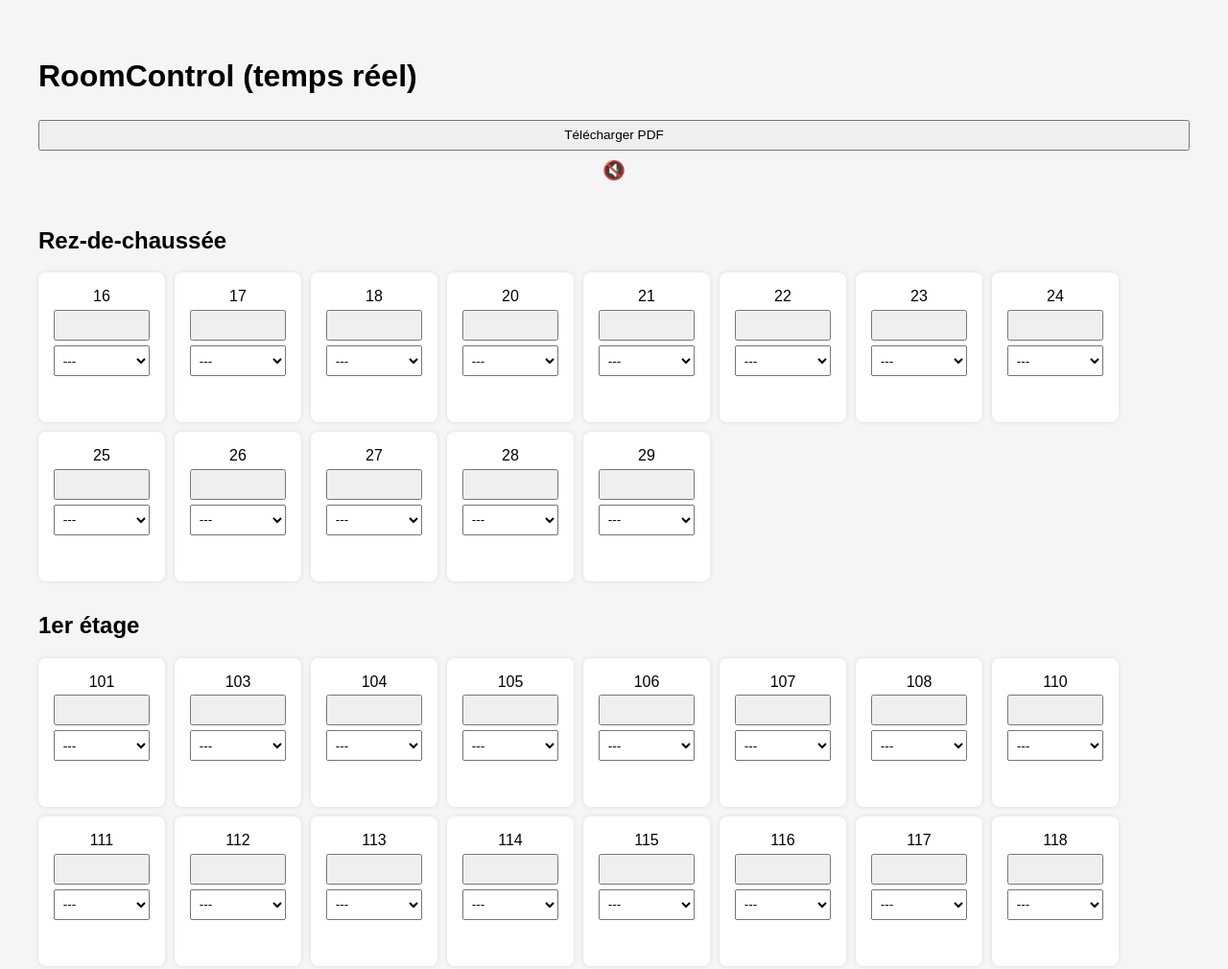
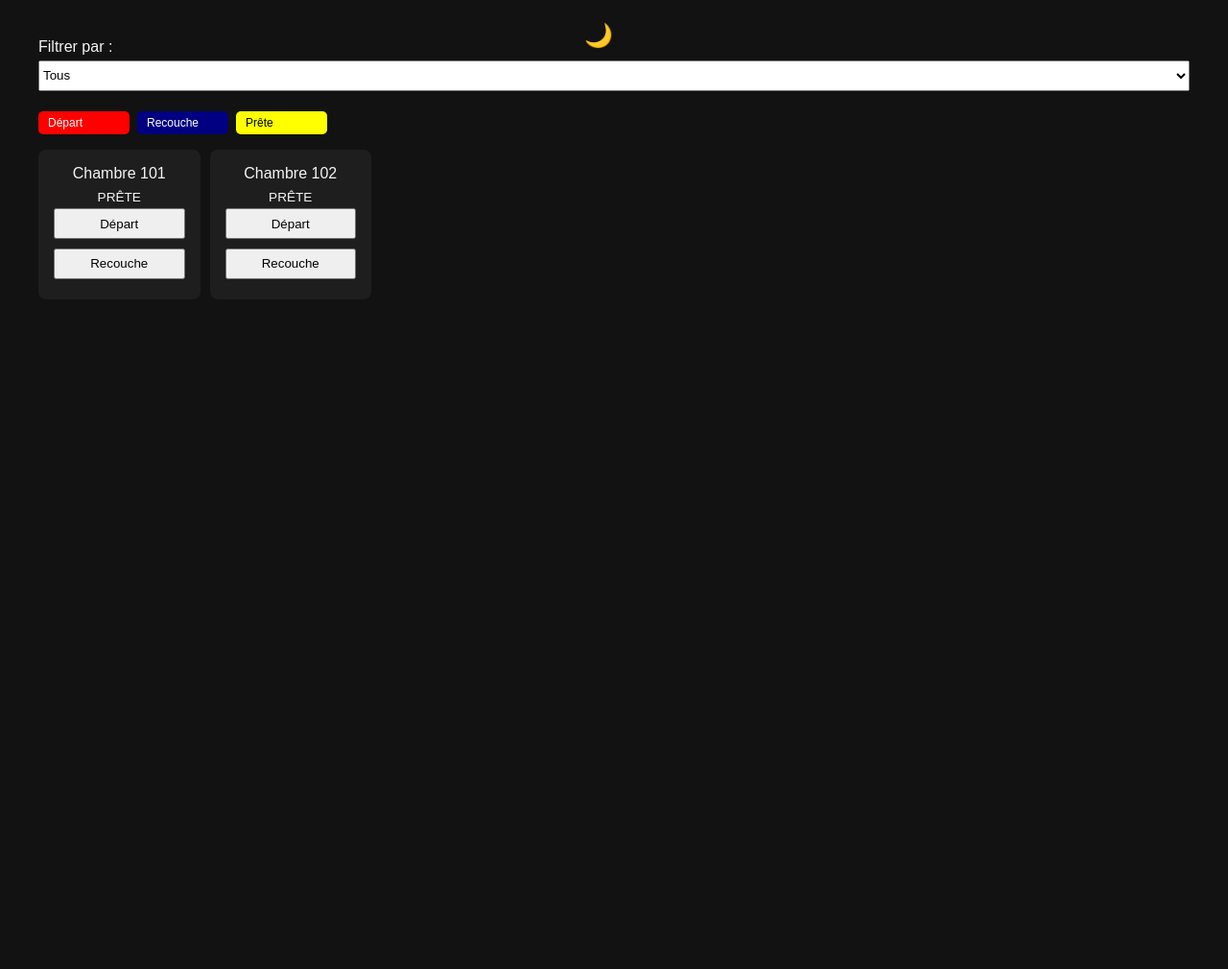
Before and after one commit to lo1969lo/roomcontrol, a plain HTML site: page index.html in a window 1280 px wide. Shown: the top 1010 px of the page at 96% size. After the commit the page ends 800 px from the top, so only its background shows below. Drawn offline with Linux system fonts and the light colour scheme; no server answers.

Commit message:
Update index.html

```diff
--- a/index.html
+++ b/index.html
@@ -1,189 +1,144 @@
 <!DOCTYPE html>
 <html lang="fr">
 <head>
-  <meta charset="UTF-8">
-  <meta name="viewport" content="width=device-width, initial-scale=1.0">
+  <meta charset="UTF-8" />
+  <meta name="viewport" content="width=device-width, initial-scale=1.0" />
   <title>RoomControl (temps réel)</title>
   <script src="https://cdnjs.cloudflare.com/ajax/libs/html2pdf.js/0.10.1/html2pdf.bundle.min.js"></script>
   <style>
-    body { font-family: Arial; background: #f5f5f5; padding: 2rem; }
+    body {
+      font-family: Arial;
+      padding: 2rem;
+      transition: background 0.3s, color 0.3s;
+    }
+    body.dark { background: #121212; color: #f5f5f5; }
+    body.light { background: #fff; color: #000; }
+    .theme-toggle {
+      position: fixed; top: 1rem; right: 1rem;
+      background: none; border: none;
+      font-size: 1.5rem; cursor: pointer; z-index: 1000;
+    }
+    .legend {
+      margin: 1rem 0; display: flex; flex-wrap: nowrap;
+      gap: 8px; align-items: center; justify-content: flex-start; overflow-x: auto;
+    }
+    .etat-item {
+      padding: 5px 10px; border-radius: 5px;
+      font-size: 0.75rem; color: white; min-width: 75px; white-space: nowrap;
+    }
+    .etat-collabo {
+      font-size: 0.85rem; margin-top: 0.5rem;
+    }
     .etage { margin-bottom: 2rem; page-break-after: always; }
     .chambres { display: flex; flex-wrap: wrap; gap: 10px; }
-    .chambre { background: white; padding: 1rem; border-radius: 8px; min-width: 100px; text-align: center; box-shadow: 0 0 5px rgba(0,0,0,0.1); transition: box-shadow 0.3s ease; }
-    .highlight { box-shadow: 0 0 15px 3px #00ff00 !important; }
-    .etat-collabo { margin-top: 0.5rem; font-size: 0.85rem; font-weight: bold; color: #222; text-transform: uppercase; height: 1.5rem; display: flex; align-items: center; justify-content: center; }
-    button, select { margin-top: 0.3rem; padding: 0.3rem; width: 100%; font-size: 0.85rem; height: 2rem; }
-    .blanc { background: white; color: black; border: 1px solid #ccc; }
-    .depart { background: red; color: black; }
-    .recouche { background: navy; color: #87cefa; }
-    .recouche_non_faire { background: #87cefa; color: black; }
-    .parfum { background: pink; color: red; }
-    .prete { background: yellow; color: black; }
-    .bloquee { background: orange; color: black; }
-    .maintenance { background: white; color: #ccc; border: 2px solid #ccc; }
-    .urgence_parfum { background: red; color: white; }
-    .bloquee_videe { background: orange; color: white; }
-    .quick { background: black; color: white; }
-    .inoccupée { background: lightgray; color: black; }
-    .npd { background: purple; color: white; }
-    .legend {
-      margin: 1rem 0;
-      display: flex;
-      flex-direction: row;
-      flex-wrap: nowrap;
-      gap: 8px;
-      align-items: center;
-      justify-content: flex-start;
-      overflow-x: auto;
+    .chambre {
+      background: #1e1e1e; padding: 1rem; border-radius: 8px;
+      min-width: 100px; text-align: center; transition: box-shadow 0.3s ease;
     }
-    .etat-item {
-      padding: 5px 10px;
-      border-radius: 5px;
-      font-size: 0.75rem;
-      color: white;
-      position: relative;
-      text-align: center;
-      min-width: 75px;
-      white-space: nowrap;
-    }
-    .etat-item::after {
-      content: attr(data-index);
-      display: block;
-      font-size: 0.75rem;
-      color: black;
-      margin-top: 2px;
-    }
-    #resume { margin-top: 2rem; padding: 1rem; background: #fff; border-radius: 8px; box-shadow: 0 0 5px rgba(0,0,0,0.1); }
+    .highlight { box-shadow: 0 0 15px 3px #00ff00; }
+    #resume { margin-top: 2rem; padding: 1rem; background: #222;
+      color: #f5f5f5; border-radius: 8px; box-shadow: 0 0 5px rgba(255,255,255,0.1); }
     #resume h2 { margin-bottom: 1rem; }
-    #muteToggle { float: right; background: none; border: none; font-size: 1.2rem; cursor: pointer; }
+    #muteToggle { float: right; background: none; border: none; font-size: 1.2rem; cursor: pointer; color: #fff; }
+    select, button { margin: 0.3rem 0; width: 100%; height: 2rem; }
   </style>
 </head>
-<body>
-<audio id="notifSound" src="https://actions.google.com/sounds/v1/cartoon/wood_plank_flicks.ogg" preload="auto"></audio>
-<h1 id="titre">RoomControl (temps réel)</h1>
-<div id="controls">
-  <button id="pdfBtn">Télécharger PDF</button>
-  <button id="muteToggle" title="Activer/Désactiver le son">🔇</button>
-</div>
-<div id="app"></div>
-<div id="resume"></div>
-<script type="module">
-  import { initializeApp } from 'https://www.gstatic.com/firebasejs/9.22.2/firebase-app.js';
-  import { getDatabase, ref, set, update, onValue } from 'https://www.gstatic.com/firebasejs/9.22.2/firebase-database.js';
+<body class="dark">
+  <button class="theme-toggle" onclick="toggleTheme()">🌙</button>
+  <audio id="notifSound" src="https://actions.google.com/sounds/v1/cartoon/wood_plank_flicks.ogg" preload="auto"></audio>
 
-  const firebaseConfig = { apiKey: "AIzaSyC59WLjonNhBwvLfjLJBbEZmuvA6m-v5vY", authDomain: "roomcontrol-2a204.firebaseapp.com", databaseURL: "https://roomcontrol-2a204-default-rtdb.europe-west1.firebasedatabase.app", projectId: "roomcontrol-2a204", storageBucket: "roomcontrol-2a204.appspot.com", messagingSenderId: "558206279775", appId: "1:558206279775:web:d2cea568f73258dc31fbea" };
+  <label for="filtre">Filtrer par :</label>
+  <select id="filtre" onchange="filtrer()">
+    <option value="all">Tous</option>
+    <option value="etage1">Étage 1</option>
+    <option value="etage2">Étage 2</option>
+    <option value="alice">Alice</option>
+    <option value="bob">Bob</option>
+  </select>
 
-  const app = initializeApp(firebaseConfig);
-  const db = getDatabase(app);
-  let soundEnabled = false;
-  const notifSound = document.getElementById("notifSound");
-  document.getElementById("muteToggle").onclick = () => {
-    soundEnabled = !soundEnabled;
-    document.getElementById("muteToggle").textContent = soundEnabled ? "🔊" : "🔇";
-  };
+  <div class="legend">
+    <div class="etat-item" style="background:red">Départ</div>
+    <div class="etat-item" style="background:navy">Recouche</div>
+    <div class="etat-item" style="background:yellow;color:black">Prête</div>
+  </div>
 
-  const etats = ['blanc','depart','recouche','recouche_non_faire','parfum','inoccupée','npd','prete','bloquee','maintenance','urgence_parfum','bloquee_videe','quick'];
-  const collaborateurs = ["---", "Rahel", "Landrine", "Benti", "Gladys", "Agnès", "Eva", "Aurélien", "Sylvie", "Déborah", "Laurent"];
-  const etatLabels = {
-    blanc: "BLANC", depart: "DEPART", recouche: "RECOUCHE", recouche_non_faire: "RECOUCHE NON FAIRE",
-    parfum: "PARFUM", inoccupée: "INOCCUPÉE", npd: "NPD", prete: "PRÊTE", bloquee: "BLOQUÉE",
-    maintenance: "MAINTENANCE", urgence_parfum: "URGENCE PARFUM", bloquee_videe: "BLOQUÉE VIDÉE", quick: "QUICK"
-  };
-  const data = {"Rez-de-chaussée": [16,17,18,20,21,22,23,24,25,26,27,28,29],"1er étage": [101,103,104,105,106,107,108,110,111,112,113,114,115,116,117,118,120,121,122,123,124,125,126,127,128,129],"2e étage": [201,203,204,205,206,207,208,210,211,212,213,214,215,216,217,218,220,221,222,223,224,225,226,227,228,229],"3e étage": [301,303,304,305,306,307,308,310,311,312,313,314,315,316,317,318,320,321,322,323,324,325,326,327,328,329] };
+  <div class="chambres">
+    <div class="chambre" data-id="101" data-etage="etage1" data-collaborateur="alice">
+      <div>Chambre 101</div>
+      <div class="etat-collabo">PRÊTE</div>
+      <button onclick="changerEtat(this, 'depart')">Départ</button>
+      <button onclick="changerEtat(this, 'recouche')">Recouche</button>
+    </div>
+    <div class="chambre" data-id="102" data-etage="etage2" data-collaborateur="bob">
+      <div>Chambre 102</div>
+      <div class="etat-collabo">PRÊTE</div>
+      <button onclick="changerEtat(this, 'depart')">Départ</button>
+      <button onclick="changerEtat(this, 'recouche')">Recouche</button>
+    </div>
+  </div>
 
-  const container = document.getElementById("app");
-  const legendDiv = document.createElement("div");
-  legendDiv.className = "legend";
-  Object.entries(etatLabels).forEach(([etat, label], index) => {
-    const span = document.createElement("span");
-    span.className = `etat-item ${etat}`;
-    span.setAttribute("data-index", index + 1);
-    span.textContent = label;
-    legendDiv.appendChild(span);
-  });
-  container.appendChild(legendDiv);
+  <script>
+    function toggleTheme() {
+      const body = document.body;
+      const next = body.classList.contains("dark") ? "light" : "dark";
+      body.className = next;
+      document.querySelector(".theme-toggle").textContent = next === "dark" ? "🌙" : "☀️";
+      localStorage.setItem("theme", next);
+    }
+    window.onload = () => {
+      const saved = localStorage.getItem("theme") || "dark";
+      document.body.className = saved;
+      document.querySelector(".theme-toggle").textContent = saved === "dark" ? "🌙" : "☀️";
+      planifierEnvoiPDF();
+    };
 
-  const chambreElements = [];
-  Object.entries(data).forEach(([etage, chambres]) => {
-    const section = document.createElement("div");
-    section.className = "etage";
-    const title = document.createElement("h2");
-    title.textContent = etage;
-    section.appendChild(title);
-    const wrap = document.createElement("div");
-    wrap.className = "chambres";
+    function changerEtat(button, nouvelEtat) {
+      const chambre = button.closest(".chambre");
+      chambre.querySelector(".etat-collabo").textContent = nouvelEtat.toUpperCase();
+      chambre.classList.add("highlight");
+      setTimeout(() => chambre.classList.remove("highlight"), 1000);
+    }
 
-    chambres.forEach(num => {
-      const chambreDiv = document.createElement("div");
-      chambreDiv.className = "chambre";
-      const titre = document.createElement("div");
-      titre.textContent = num;
-      chambreDiv.appendChild(titre);
-      const etat = document.createElement("button");
-      chambreDiv.appendChild(etat);
-      const select = document.createElement("select");
-      collaborateurs.forEach(name => {
-        const opt = document.createElement("option");
-        opt.value = name;
-        opt.textContent = name;
-        select.appendChild(opt);
+    function filtrer() {
+      const filtre = document.getElementById("filtre").value;
+      document.querySelectorAll(".chambre").forEach(el => {
+        const match = filtre === "all" ||
+          el.dataset.etage === filtre ||
+          el.dataset.collaborateur === filtre;
+        el.style.display = match ? '' : 'none';
       });
-      chambreDiv.appendChild(select);
-      const info = document.createElement("div");
-      info.className = "etat-collabo";
-      chambreDiv.appendChild(info);
+    }
 
-      const chambreRef = ref(db, `chambres/${num}`);
-      onValue(chambreRef, snapshot => {
-        const val = snapshot.val();
-        if (val) {
-          etat.textContent = val.etat;
-          etat.className = val.etat;
-          select.value = val.collaborateur || "---";
-          chambreDiv.className = `chambre ${val.etat}`;
-          info.textContent = val.etat.toUpperCase();
-          chambreDiv.dataset.collaborateur = val.collaborateur;
-          chambreDiv.classList.add("highlight");
-          if (soundEnabled) notifSound.play();
-          setTimeout(() => chambreDiv.classList.remove("highlight"), 1000);
-        } else {
-          update(chambreRef, { etat: 'blanc', collaborateur: '---' });
-        }
+    function generateAndSendPDF() {
+      const element = document.body;
+      const opt = {
+        margin: 0.5,
+        filename: `rapport_${new Date().toISOString().split('T')[0]}.pdf`,
+        image: { type: 'jpeg', quality: 0.98 },
+        html2canvas: { scale: 2 },
+        jsPDF: { unit: 'in', format: 'a4', orientation: 'portrait' }
+      };
+      html2pdf().from(element).set(opt).outputPdf('blob').then(blob => {
+        const formData = new FormData();
+        formData.append('pdf', blob, opt.filename);
+        fetch('https://ton-backend/send-pdf', {
+          method: 'POST',
+          body: formData
+        }).then(r => console.log('PDF envoyé')).catch(err => console.error('Erreur envoi', err));
       });
+    }
 
-      etat.onclick = () => {
-        const current = etats.indexOf(etat.textContent);
-        const next = etats[(current + 1) % etats.length];
-        update(chambreRef, { etat: next, collaborateur: select.value });
-        etat.textContent = next;
-        etat.className = next;
-        chambreDiv.className = `chambre ${next}`;
-        info.textContent = next.toUpperCase();
-      };
-
-      select.onchange = () => {
-        update(chambreRef, { etat: etat.textContent, collaborateur: select.value });
-        chambreDiv.dataset.collaborateur = select.value;
-      };
-
-      wrap.appendChild(chambreDiv);
-      chambreElements.push(chambreDiv);
-    });
-
-    section.appendChild(wrap);
-    container.appendChild(section);
-  });
-
-  document.getElementById("pdfBtn").onclick = () => {
-    const opt = {
-      margin: 0.2,
-      filename: `feuille-chambres-${new Date().toISOString().slice(0,10)}.pdf`,
-      image: { type: 'jpeg', quality: 0.98 },
-      html2canvas: { scale: 1.5 },
-      jsPDF: { unit: 'in', format: 'a4', orientation: 'landscape' }
-    };
-    html2pdf().set(opt).from(document.body).save();
-  };
-</script>
+    function planifierEnvoiPDF() {
+      const now = new Date();
+      const target = new Date();
+      target.setHours(23, 59, 0, 0);
+      if (now > target) target.setDate(target.getDate() + 1);
+      const delay = target - now;
+      setTimeout(() => {
+        generateAndSendPDF();
+        setInterval(generateAndSendPDF, 24 * 60 * 60 * 1000);
+      }, delay);
+    }
+  </script>
 </body>
 </html>
```
